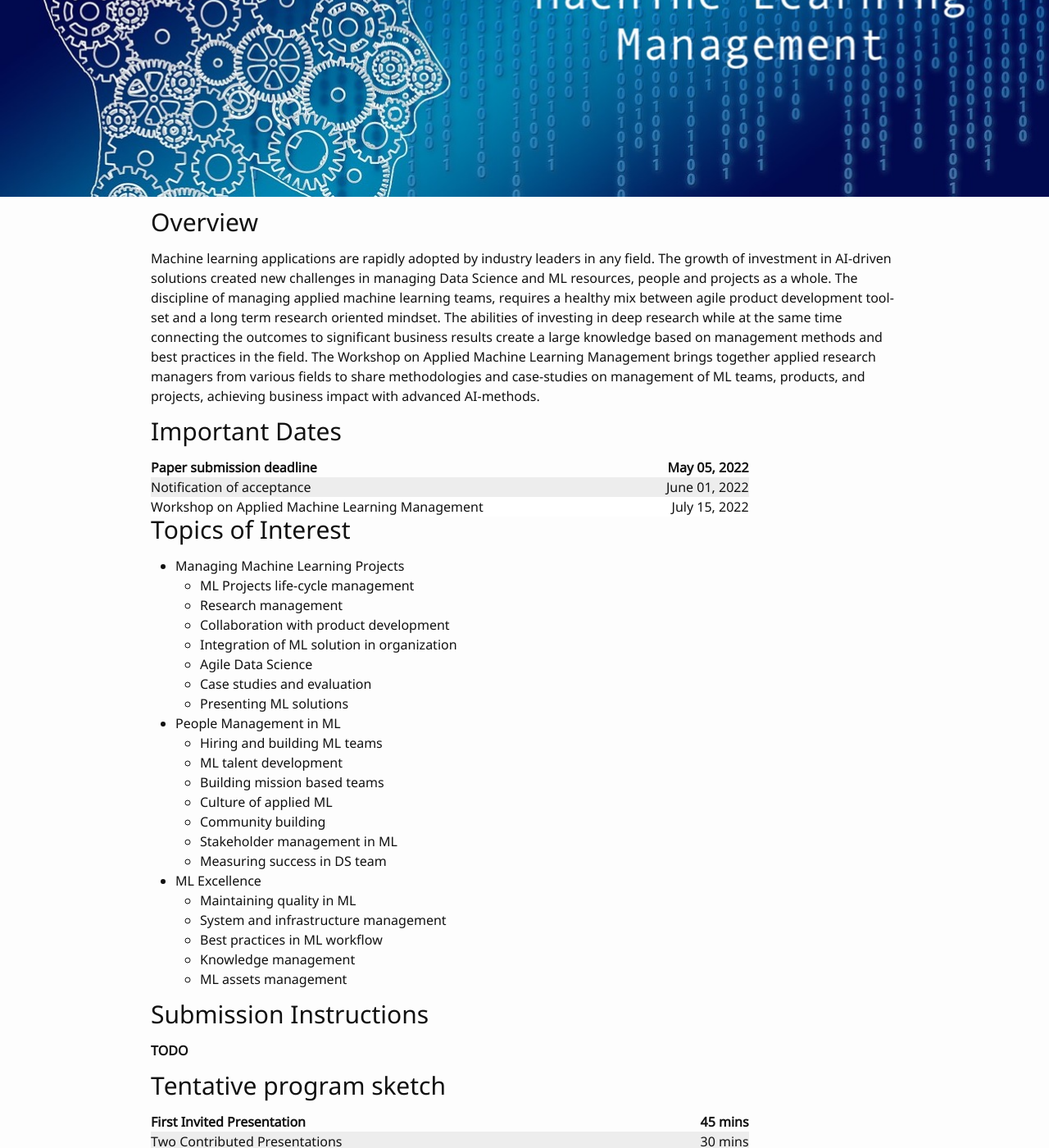
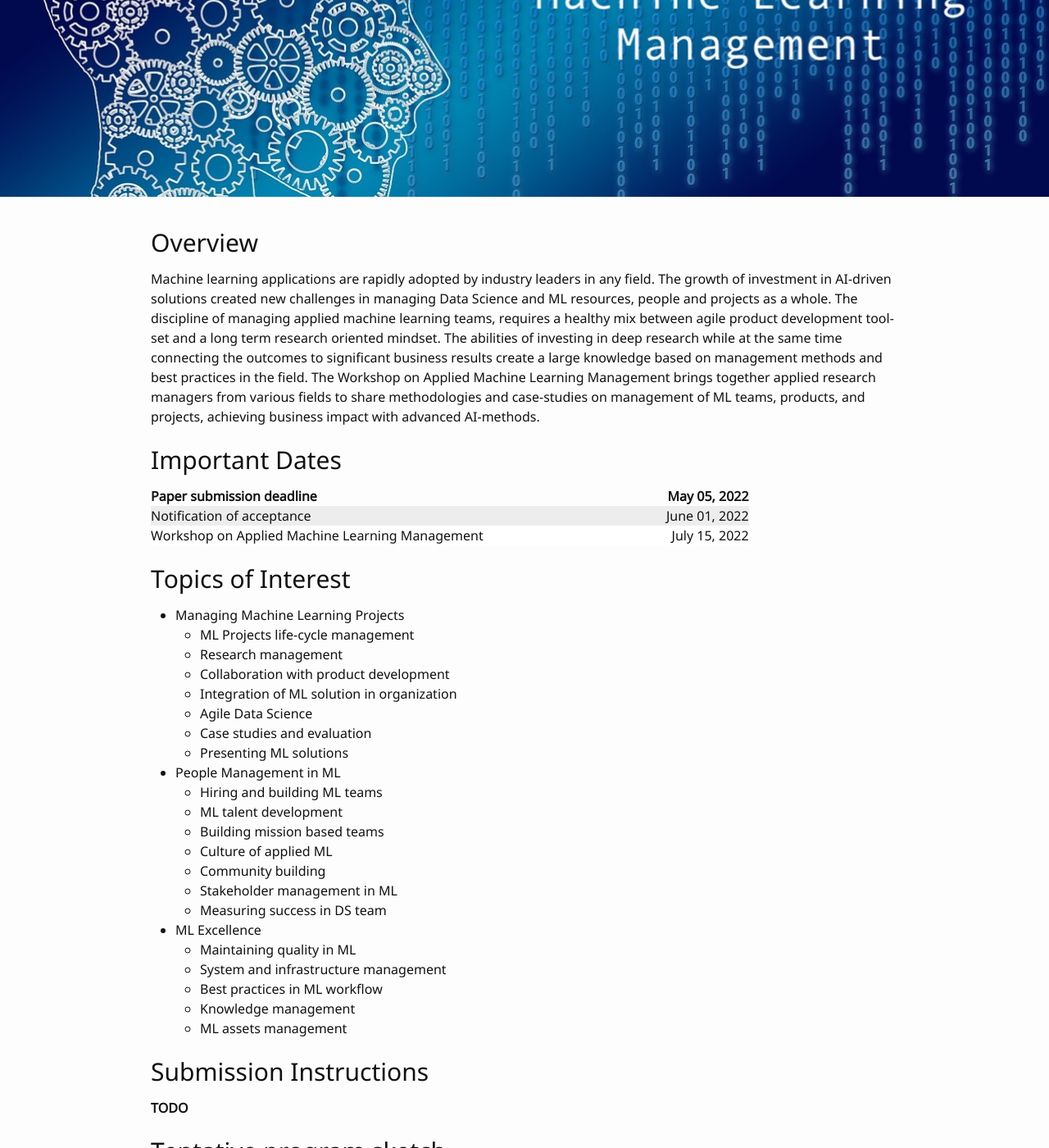
Before and after one commit to wamlm-kdd/wamlm, a Jekyll site: the page built from index.md, in a window 1280 px wide and 1400 px high, scrolled down 287 px. Shown: the whole window at 82% size. Built offline with Jekyll 4.4.1, drawn with Linux system fonts in a browser that asks for light colours; our own code applies the rules of GitHub Pages for plain Markdown files.

Commit message:
Add margin top for headers.

```diff
--- a/_sass/_base.scss
+++ b/_sass/_base.scss
@@ -1,11 +1,18 @@
 /**
  * Reset some basic elements
  */
-body, h1, h2, h3, h4, h5, h6,
+body,
 p, blockquote, pre, hr,
 dl, dd, ol, ul, figure {
   margin: 0;
   padding: 0;
+}
+
+h1, h2, h3, h4, h5, h6 {
+  margin-top: 25px;
+  margin-bottom: 0;
+  margin-left: 0;
+  margin-right: 0;
 }
 
 /**
```
